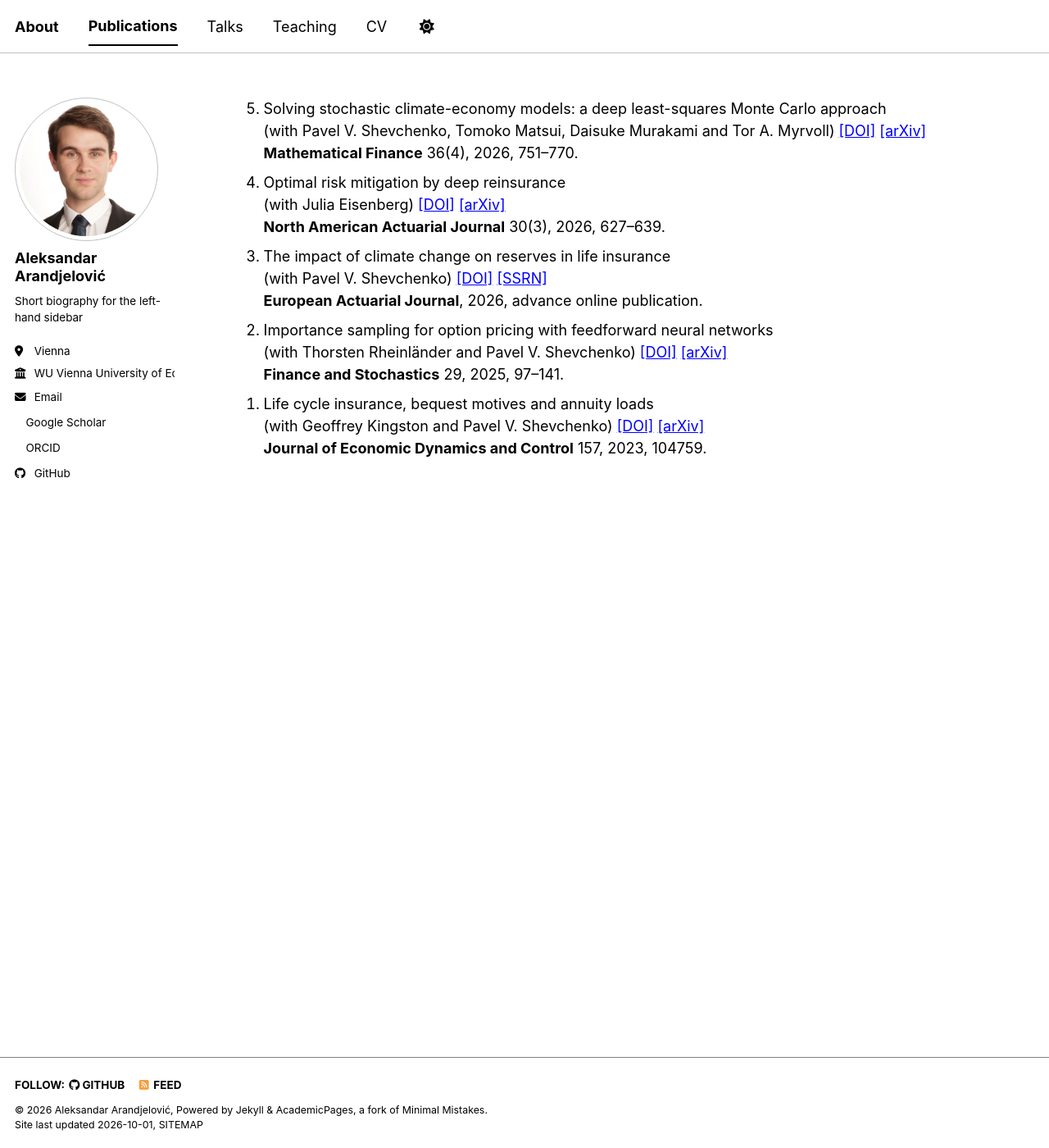
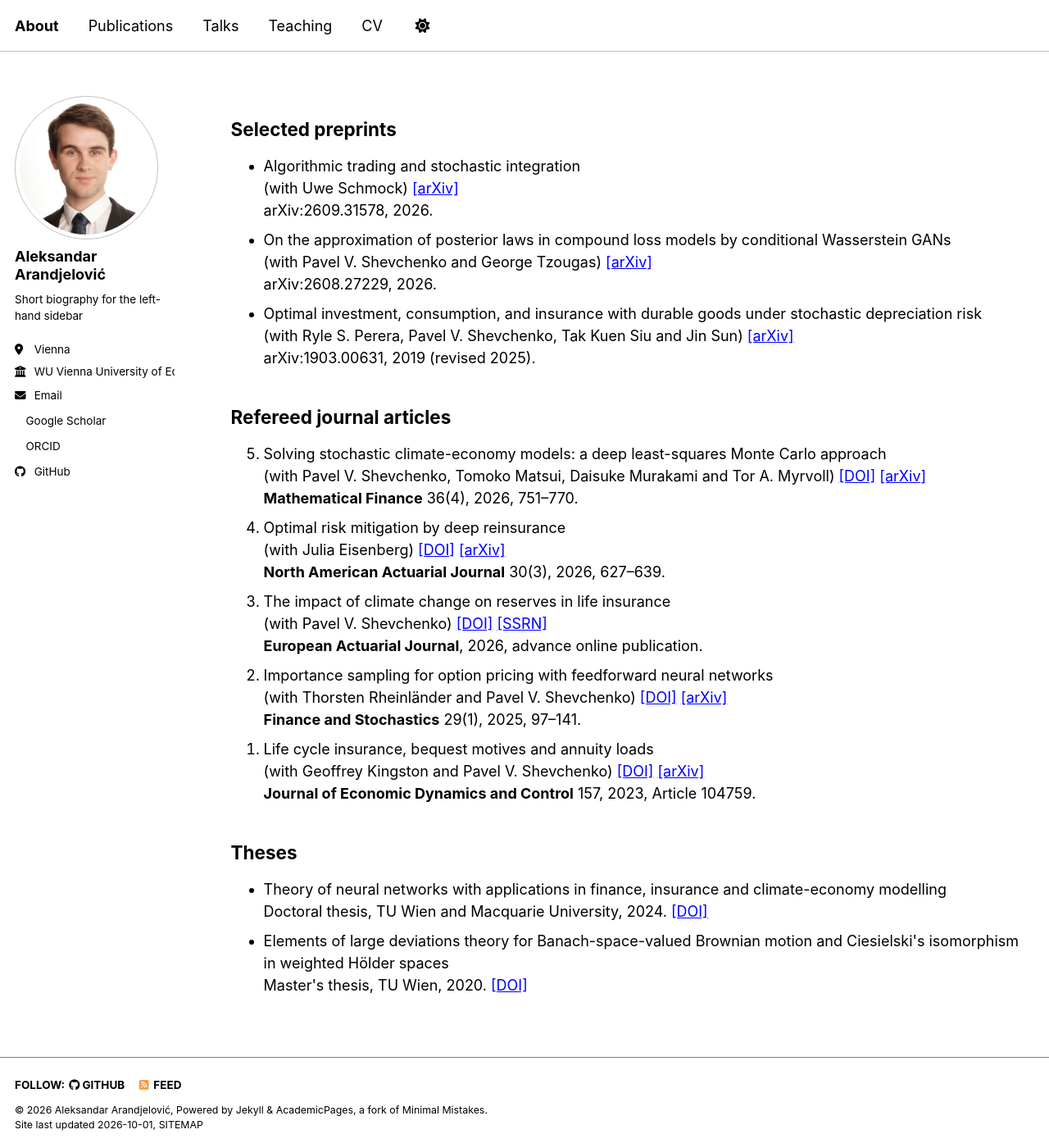
Before and after one commit to aarandjel/aarandjel.github.io, a Jekyll site: the page built from _pages/publications.html, in a window 1280 px wide and 1400 px high. Shown: the whole window at 82% size. Built offline with Jekyll 4.4.1, drawn with Linux system fonts in a browser that asks for light colours; a style sheet for code colours, icons or effects is not loaded.

Commit message:
Update publications.html

```diff
--- a/_pages/publications.html
+++ b/_pages/publications.html
@@ -1,10 +1,39 @@
 ---
 layout: archive
-title: "Publications"
-permalink: /publications/
+title: "Papers"
+permalink: /papers/
 author_profile: true
 show_title: false
 ---
+
+<h2>Selected preprints</h2>
+
+<ul>
+
+  <li>
+    Algorithmic trading and stochastic integration<br>
+    (with Uwe Schmock)
+    <a href="https://arxiv.org/abs/2609.31578">[arXiv]</a><br>
+    arXiv:2609.31578, 2026.
+  </li>
+
+  <li>
+    On the approximation of posterior laws in compound loss models by conditional Wasserstein GANs<br>
+    (with Pavel V. Shevchenko and George Tzougas)
+    <a href="https://arxiv.org/abs/2608.27229">[arXiv]</a><br>
+    arXiv:2608.27229, 2026.
+  </li>
+
+  <li>
+    Optimal investment, consumption, and insurance with durable goods under stochastic depreciation risk<br>
+    (with Ryle S. Perera, Pavel V. Shevchenko, Tak Kuen Siu and Jin Sun)
+    <a href="https://arxiv.org/abs/1903.00631">[arXiv]</a><br>
+    arXiv:1903.00631, 2019 (revised 2025).
+  </li>
+
+</ul>
+
+<h2>Refereed journal articles</h2>
 
 <ol reversed start="5">
 
@@ -37,7 +66,7 @@ show_title: false
     (with Thorsten Rheinländer and Pavel V. Shevchenko)
     <a href="https://doi.org/10.1007/s00780-024-00549-x">[DOI]</a>
     <a href="https://arxiv.org/abs/2112.14247">[arXiv]</a><br>
-    <strong>Finance and Stochastics</strong> 29, 2025, 97–141.
+    <strong>Finance and Stochastics</strong> 29(1), 2025, 97–141.
   </li>
 
   <li>
@@ -45,7 +74,25 @@ show_title: false
     (with Geoffrey Kingston and Pavel V. Shevchenko)
     <a href="https://doi.org/10.1016/j.jedc.2023.104759">[DOI]</a>
     <a href="https://arxiv.org/abs/2310.06274">[arXiv]</a><br>
-    <strong>Journal of Economic Dynamics and Control</strong> 157, 2023, 104759.
+    <strong>Journal of Economic Dynamics and Control</strong> 157, 2023, Article 104759.
   </li>
 
 </ol>
+
+<h2>Theses</h2>
+
+<ul>
+
+  <li>
+    Theory of neural networks with applications in finance, insurance and climate-economy modelling<br>
+    Doctoral thesis, TU Wien and Macquarie University, 2024.
+    <a href="https://doi.org/10.34726/hss.2025.121701">[DOI]</a>
+  </li>
+
+  <li>
+    Elements of large deviations theory for Banach-space-valued Brownian motion and Ciesielski's isomorphism in weighted Hölder spaces<br>
+    Master's thesis, TU Wien, 2020.
+    <a href="https://doi.org/10.34726/hss.2020.62422">[DOI]</a>
+  </li>
+
+</ul>
```
